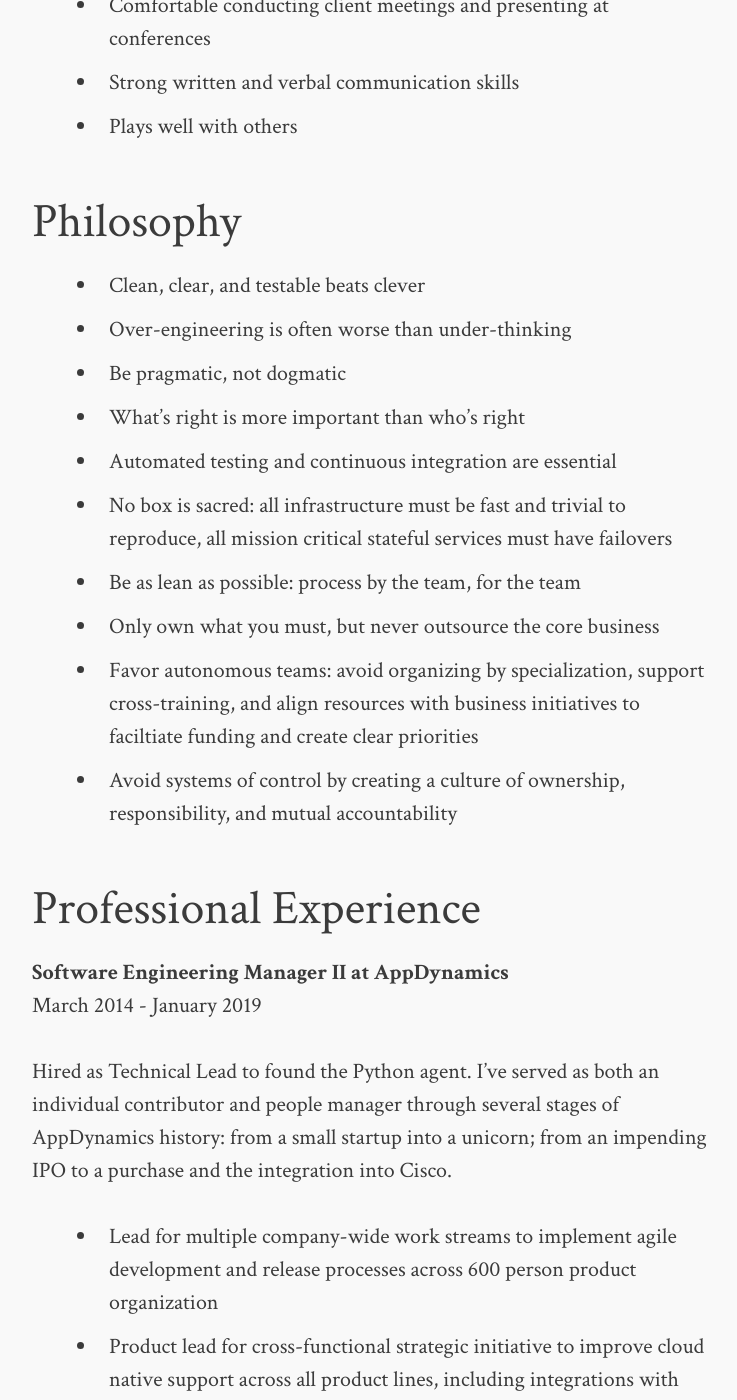
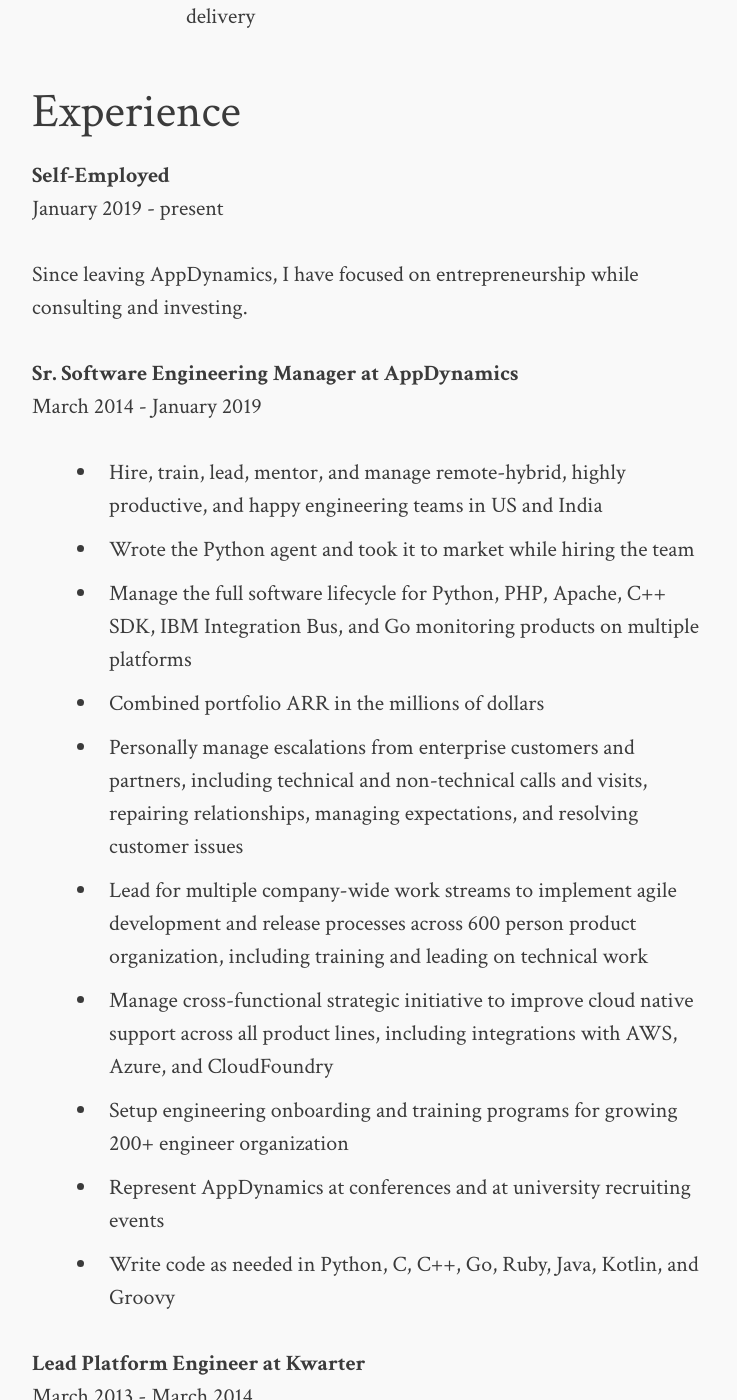
Before and after one commit to dkoepke/dkoepke.github.io, a Jekyll site: the page built from Resume.md, in a window 1280 px wide and 1400 px high, scrolled down 1138 px. Shown: the whole window, without its empty margins (268-1005 px from the left). Built offline with Jekyll 4.4.1, drawn with Linux system fonts in a browser that asks for light colours; some of the changed text lies outside the part shown.

Commit message:
Update resume.

```diff
--- a/Resume.md
+++ b/Resume.md
@@ -3,57 +3,47 @@ layout: page-resume
 permalink: /resume/index.html
 title: Résumé for Daniel A. Koepke
 tagline: I build great software that people love.
-description: Daniel A. Koepke is a software engineer with over 10 years of experience. This is his résumé.
+description: Daniel A. Koepke is a software engineering leader with extensive experience.
 tags: [software, engineer, developer, programmer, devops, full stack, platform, backend, python, aws, nosql, ruby, c, c++, javascript, java, scalability, high availability, architecture, lean, agile, scrum, kanban, distributed computing, algorithms, cloud computing, manager, lead, apache, web server, apm, performance, monitoring, server, server-side]
 ---
 
-I am a software engineering generalist with over ten years experience as an engineering lead and people manager. As a leader, I believe my role is to support the team by identifying and filling gaps, hiring good people, offering guidance and mentorship, and removing roadblocks.
+I am a software engineering leader with extensive experience building and growing successful products and teams.
 
 ## Skill Highlights
 
-* Primary languages: C, C++ (including C++11 and C++14), Java, JavaScript, Python
-* Web frameworks and technologies including Django, DropWizard, Flask, Node.js and Express, React.js, SASS
-* NoSQL and SQL data stores, caches, and queues including Cassandra, Couchbase, Kafka, Memcached, MonogDB, RabbitMQ, Redis
-* Configuration management with Ansible and Chef
-* Extensive experience with Amazon Web Services (AWS) including CloudFront, DynamoDB, EC2, ElastiCache, ELB, RDS, S3
-* Design and implementation of scalable, distributed, and highly availabile systems
-* Automated testing, continuous integration, continuous delivery
-* Experienced leader, mentor, and manager
-* Extensive experience implementing agile methodologies (Scrum and Kanban) and devops practices, including right-sizing processes for teams and continuous improvement of processes
-* Comfortable conducting client meetings and presenting at conferences
-* Strong written and verbal communication skills
-* Plays well with others
+* Experience in leadership at small and large organizations through all stages
+* Comfortable managing on-site, remote, geo-distributed, and hybrid teams
+* Extensive knowledge of agile (Scrum, Kanban), devops, organizational, and management methodologies and theory
+* Strong written, verbal, and public speaking skills
+* Enterprise-grade security and compliance
+* Primary technologies:
+  * C, modern C++, Java, JavaScript/TypeScript, Python
+  * DropWizard, Flask, Express, React, HTML5, CSS (SASS), Varnish, Nginx
+  * Cassandra, Kafka, Memcached, Redis, Postgres, MySQL
+  * Chef/Ansible, Terraform, Docker, AWS (DynamoDB, EC2, RDS, EFS, CloudFront, S3, Lambda), Git, GitHub, GitLab
+  * Design and implementation of scalable, distributed, and highly available systems
+  * Automated testing, continuous integration, continuous delivery
 
-## Philosophy
+## Experience
 
-* Clean, clear, and testable beats clever
-* Over-engineering is often worse than under-thinking
-* Be pragmatic, not dogmatic
-* What's right is more important than who's right
-* Automated testing and continuous integration are essential
-* No box is sacred: all infrastructure must be fast and trivial to reproduce, all mission critical stateful services must have failovers
-* Be as lean as possible: process by the team, for the team
-* Only own what you must, but never outsource the core business
-* Favor autonomous teams: avoid organizing by specialization, support cross-training, and align resources with business initiatives to faciltiate funding and create clear priorities
-* Avoid systems of control by creating a culture of ownership, responsibility, and mutual accountability
+**Self-Employed**<br>
+January 2019 - present
 
-## Professional Experience
+Since leaving AppDynamics, I have focused on entrepreneurship while consulting and investing.
 
-**Software Engineering Manager II at AppDynamics**<br>
+**Sr. Software Engineering Manager at AppDynamics**<br>
 March 2014 - January 2019
 
-Hired as Technical Lead to found the Python agent. I've served as both an individual contributor and people manager through several stages of AppDynamics history: from a small startup into a unicorn; from an impending IPO to a purchase and the integration into Cisco.
-
-* Lead for multiple company-wide work streams to implement agile development and release processes across 600 person product organization
-* Product lead for cross-functional strategic initiative to improve cloud native support across all product lines, including integrations with AWS, Azure, and CloudFoundry
-* Product lead for improved installation and onboarding experience, reducing onboarding friction from 70+ steps to under ten
-* Setup engineering onboarding and training programs
-* Onboard 70+ member internally-transferred engineering teams from Cisco
-* Hire, train, lead, mentor, and manage geographically-distributed engineering teams
-* Manage the full lifecycle for Python, PHP, Apache, C++, IBM Integration Bus, and Go monitoring products on multiple platforms
-* Manage escalations including technical and non-technical customer calls and visits
-* Represent AppDynamics at conferences in sessions and poster presentations
-* As an individual contributor, wrote code in Python, C++, Go, Ruby, and Java
+* Hire, train, lead, mentor, and manage remote-hybrid, highly productive, and happy engineering teams in US and India
+* Wrote the Python agent and took it to market while hiring the team
+* Manage the full software lifecycle for Python, PHP, Apache, C++ SDK, IBM Integration Bus, and Go monitoring products on multiple platforms
+* Combined portfolio ARR in the millions of dollars
+* Personally manage escalations from enterprise customers and partners, including technical and non-technical calls and visits, repairing relationships, managing expectations, and resolving customer issues
+* Lead for multiple company-wide work streams to implement agile development and release processes across 600 person product organization, including training and leading on technical work
+* Manage cross-functional strategic initiative to improve cloud native support across all product lines, including integrations with AWS, Azure, and CloudFoundry
+* Setup engineering onboarding and training programs for growing 200+ engineer organization
+* Represent AppDynamics at conferences and at university recruiting events
+* Write code as needed in Python, C, C++, Go, Ruby, Java, Kotlin, and Groovy
 
 **Lead Platform Engineer at Kwarter**<br>
 March 2013 - March 2014
@@ -87,15 +77,8 @@ Academic Technology at San Francisco State University has the mission of using t
 * Coordinate projects across the 23 campus system
 * Assist in the migration of campus services to SSO via Shibboleth
 
-**Lead Full-stack Engineer at BSS Computing, San Francisco State University**<br>
+**Lead Full-stack Engineer at BSS Computing**<br>
 2003 - 2009
-
-BSS Computing at San Francisco State University was a small computing skunkworks unit. Originally founded to provide desktop and lab hardware support, I was brought in to add a software development function. Under my technical leadership, the unit researched and developed novel academic technology software and earned money for the university by taking on client work for other universities and research groups. I also performed UI/UX design functions.
-
-**Computer Science Teaching Assistant at San Francisco State University**<br>
-2003 - 2004
-
-Served as a teaching assistant in courses on data structures, algorithms, and human-computer interaction. Gave lectures and tutorial sessions on topics including graph algorithms, complexity analysis, and requirements analysis.
 
 ## Educational Background
 
--- a/_config.yml
+++ b/_config.yml
@@ -1,6 +1,6 @@
 title:            Daniel A. Koepke
 tagline:          I build great software that people love.
-description:      Daniel A. Koepke is a software engineer with over 10 years experience building software.
+description:      Daniel A. Koepke is a software engineering leader with extensive experience.
 #Comment out url when working locally to resolve base urls correctly
 url: http://dkoepke.github.io
 
```
Also changed, not shown: other parts of Resume.md (+2 -2 lines).
